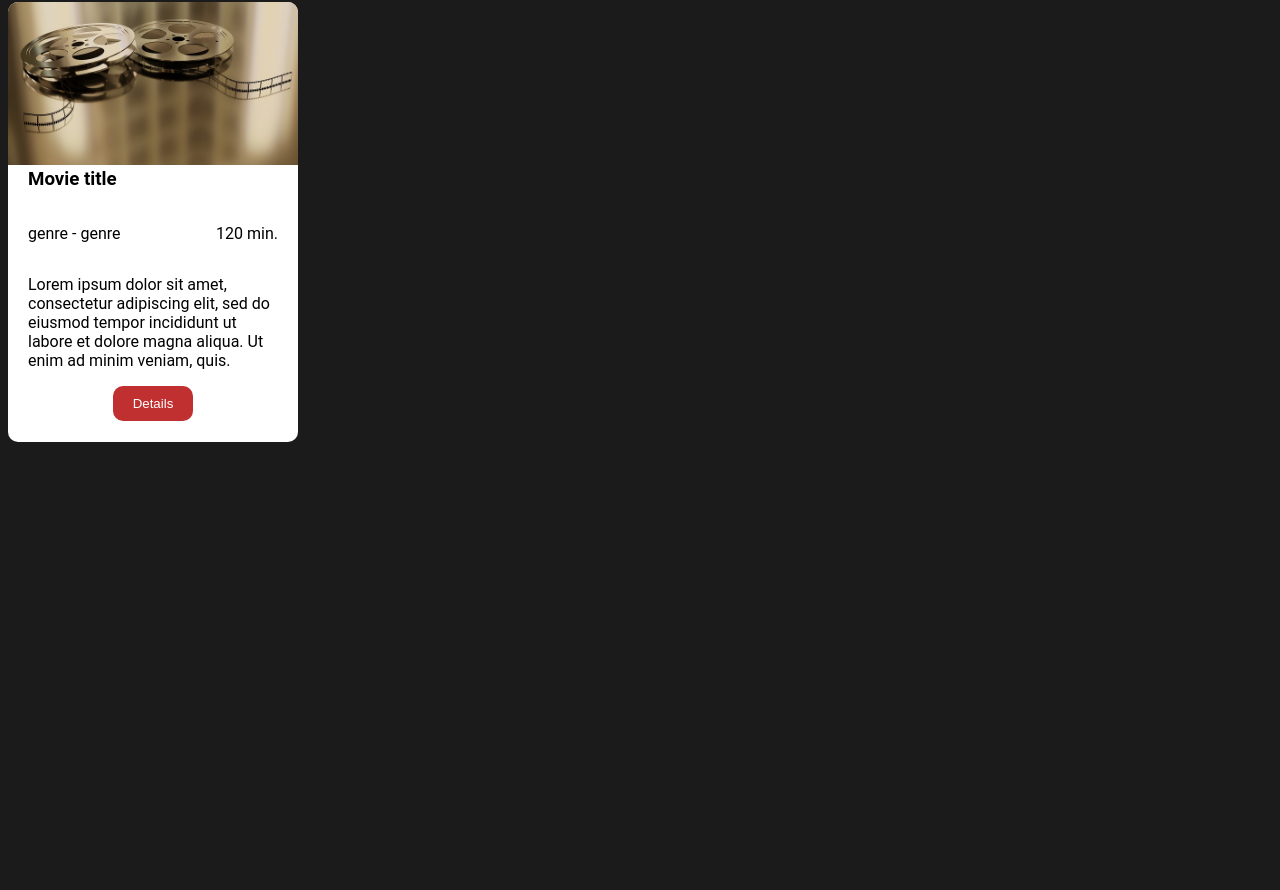
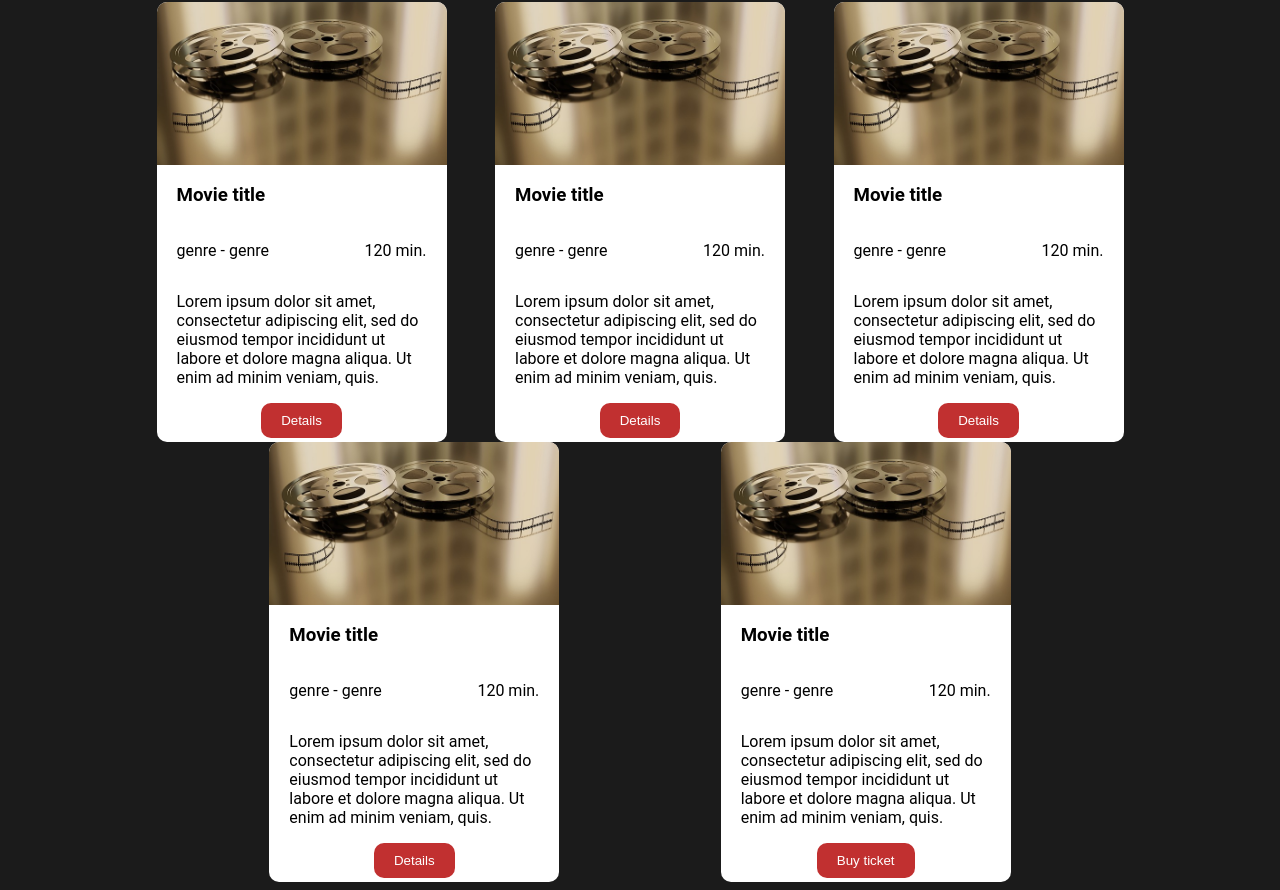
Before and after one commit to jtothmark2/project-day, a React (Create React App) app in the folder frontend/clapp/: page / in a window 1280 px wide. Shown: the part 788-1678 px from the top of the page. Before the commit the page ends 1238 px from the top, so only its background shows below. Built offline with nearby package versions, Linux system fonts and the light colour scheme.

Commit message:
big movie card

```diff
--- a/frontend/clapp/src/Movies.css
+++ b/frontend/clapp/src/Movies.css
@@ -1,5 +1,15 @@
 .moviesHeader {
   text-align: left;
+}
+
+.movies {
+  display: flex;
+  flex-direction: row;
+  flex-wrap: wrap;
+  align-items: center;
+  justify-content: space-evenly;
+  padding: 0 100px;
+  margin: auto;
 }
 
 .movieCard {
@@ -10,6 +20,11 @@
   color: black;
   text-align: left;
   padding: 20px;
+
+}
+
+.movieTitle {
+  margin-top: 35px;
 }
 
 .movieData {
@@ -36,3 +51,35 @@
   margin: -20px;
   border-radius: 10px 10px 0 0;
 }
+
+.bigMovieCard {
+  width: 500px;
+  height: 700px;
+  background-color: white;
+  display: flex;
+  flex-direction: column;
+  border-radius: 10px;
+  color: black;
+  text-align: left;
+  padding: 20px;
+}
+
+.bigMovieImg {
+  width: 540px;
+  margin: -20px;
+  border-radius: 10px 10px 0 0;
+}
+
+.showDetails {
+  display: flex;
+  align-items: center;
+  justify-content: center;
+  width: 100%;
+  height: 100%;
+  z-index: 100;
+  position: absolute;
+  top: 50%;
+  left: 50%;
+  transform: translateX(-50%);
+  background-color: rgba(0, 0, 0, 0.6);
+}
--- a/frontend/clapp/src/Movies.js
+++ b/frontend/clapp/src/Movies.js
@@ -1,24 +1,25 @@
 import './App.css';
 import './Movies.css';
-import {Component, React} from 'react';
+import { Component, React } from 'react';
 
 class Movies extends Component {
   state = {
-    selectedMovie: {title: "superman", rating: 8.5}
+    selectedMovie: null
   }
-  render(){
+  render() {
     return (
       <div className="App">
         <h1>Movies</h1>
 
         <h1 className='moviesHeader' >Our next movies:</h1>
 
+        <div className='movies'>
           <div className='movieCard'>
 
             <img src={require("./cinema.jpg")} className='movieImg'></img>
 
 
-          <h3>Movie title</h3>
+            <h3 className='movieTitle'>Movie title</h3>
             <div className='movieData'>
               <p> genre - genre</p>
               <p>120 min.</p>
@@ -27,13 +28,112 @@ class Movies extends Component {
               Lorem ipsum dolor sit amet, consectetur adipiscing elit, sed do eiusmod tempor incididunt ut labore et dolore magna aliqua. Ut enim ad minim veniam, quis.
             </p>
             <div className='btn'>
-            <button onClick={()=>this.setState({selectedMovie: {title: "superman", rating: 8.5}})} className='detailsBtn'>Details</button>
+              <button onClick={() => this.setState({ selectedMovie: { title: "superman", rating: 8.5 } })} className='detailsBtn'>Details</button>
             </div>
 
           </div>
 
+          {/* sdas */}
+
+          <div className='movieCard'>
+
+            <img src={require("./cinema.jpg")} className='movieImg'></img>
+
+
+            <h3 className='movieTitle'>Movie title</h3>
+            <div className='movieData'>
+              <p> genre - genre</p>
+              <p>120 min.</p>
+            </div>
+            <p>
+              Lorem ipsum dolor sit amet, consectetur adipiscing elit, sed do eiusmod tempor incididunt ut labore et dolore magna aliqua. Ut enim ad minim veniam, quis.
+            </p>
+            <div className='btn'>
+              <button onClick={() => this.setState({ selectedMovie: { title: "superman", rating: 8.5 } })} className='detailsBtn'>Details</button>
+            </div>
+
+          </div>
+          <div className='movieCard'>
+
+            <img src={require("./cinema.jpg")} className='movieImg'></img>
+
+
+            <h3 className='movieTitle'>Movie title</h3>
+            <div className='movieData'>
+              <p> genre - genre</p>
+              <p>120 min.</p>
+            </div>
+            <p>
+              Lorem ipsum dolor sit amet, consectetur adipiscing elit, sed do eiusmod tempor incididunt ut labore et dolore magna aliqua. Ut enim ad minim veniam, quis.
+            </p>
+            <div className='btn'>
+              <button onClick={() => this.setState({ selectedMovie: { title: "superman", rating: 8.5 } })} className='detailsBtn'>Details</button>
+            </div>
+
+          </div>
+          <div className='movieCard'>
+
+            <img src={require("./cinema.jpg")} className='movieImg'></img>
+
+
+            <h3 className='movieTitle'>Movie title</h3>
+            <div className='movieData'>
+              <p> genre - genre</p>
+              <p>120 min.</p>
+            </div>
+            <p>
+              Lorem ipsum dolor sit amet, consectetur adipiscing elit, sed do eiusmod tempor incididunt ut labore et dolore magna aliqua. Ut enim ad minim veniam, quis.
+            </p>
+            <div className='btn'>
+              <button onClick={() => this.setState({ selectedMovie: { title: "superman", rating: 8.5 } })} className='detailsBtn'>Details</button>
+            </div>
+
+          </div>
+          <div className='movieCard'>
+
+            <img src={require("./cinema.jpg")} className='movieImg'></img>
+
+
+            <h3 className='movieTitle'>Movie title</h3>
+            <div className='movieData'>
+              <p> genre - genre</p>
+              <p>120 min.</p>
+            </div>
+            <p>
+              Lorem ipsum dolor sit amet, consectetur adipiscing elit, sed do eiusmod tempor incididunt ut labore et dolore magna aliqua. Ut enim ad minim veniam, quis.
+            </p>
+            <div className='btn'>
+              <button onClick={() => this.setState({ selectedMovie: { title: "superman", rating: 8.5 } })} className='detailsBtn'>Buy ticket</button>
+            </div>
+
+          </div>
+          {/* sad */}
+        </div>
+
+
+
         {this.state.selectedMovie != null &&
-          <div>
+
+
+          <div className='showDetails'>
+
+            <div className='bigMovieCard'>
+
+              <img src={require("./cinema.jpg")} className='bigMovieImg'></img>
+
+              <h3 className='movieTitle'>Movie title</h3>
+              <div className='movieData'>
+                <p> genre - genre</p>
+                <p>120 min.</p>
+              </div>
+              <p>
+                Lorem ipsum dolor sit amet, consectetur adipiscing elit, sed do eiusmod tempor incididunt ut labore et dolore magna aliqua. Ut enim ad minim veniam, quis.
+              </p>
+              <div className='btn'>
+                <button className='detailsBtn'>Foglalás</button>
+              </div>
+
+            </div>
 
           </div>}
       </div>
```
Lines whose indentation alone changed are shown as unchanged.
